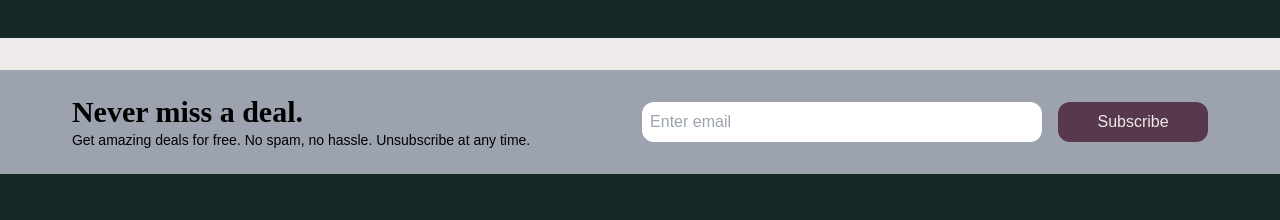
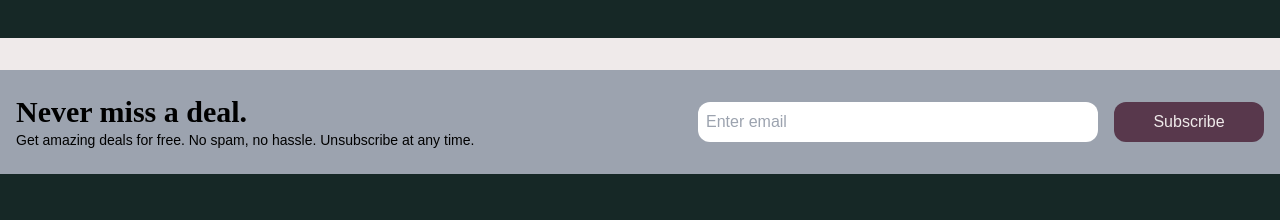
Before and after one commit to jennagmclaughlin/Letties-Nursery, a React (Create React App) app: page /plants in a window 1280 px wide. Shown: the part 1383-1603 px from the top of the page. Built offline with nearby package versions, Linux system fonts and the light colour scheme; no server answers; a web font is replaced by a local one.

Commit message:
Removed page

```diff
--- a/src/App.js
+++ b/src/App.js
@@ -4,7 +4,6 @@ import { Routes, Route, HashRouter } from "react-router-dom";
 // import pages
 import Home from "./Pages/Home";
 import ProductDetails from "./Pages/ProductDetails";
-import About from "./Pages/About";
 import Plants from "./Pages/Plants";
 // import components
 import Footer from "./Components/Footer";
@@ -21,7 +20,6 @@ const App = () => {
             <Routes>
                 <Route path="/" element={<Home />} />
                 <Route path="/product/:id" element={<ProductDetails />} />
-                <Route path="/about" element={<About />} />
                 <Route path="/plants" element={<Plants />} />
             </Routes>
             <Sidebar />
--- a/src/Components/Header.js
+++ b/src/Components/Header.js
@@ -19,11 +19,9 @@ const Header = () => {
                             <Link to={`/plants`}>
                                 <button className="bg-white hover:bg-gray-400 rounded-xl w-[200px] md:w-auto py-2 px-6 transition duration-200">Browse our collection</button>
                             </Link>
-                            <Link to={`/about`}>
-                                <button className="text-gray-400 relative after:bg-gray-400 after:absolute after:h-[1px] after:w-0 after:bottom-0 after:left-0 hover:after:w-full after:transition-all after:duration-200">
-                                    Learn more
-                                </button>
-                            </Link>
+                            <button className="text-gray-400 relative after:bg-gray-400 after:absolute after:h-[1px] after:w-0 after:bottom-0 after:left-0 hover:after:w-full after:transition-all after:duration-200">
+                                Learn more
+                            </button>
                         </div>
                     </div>
                     <img src={Hero} alt="Hero" className="hidden md:block h-[300px] lg:h-full ml-5 lg:ml-0 self-end" />
--- a/src/Pages/About.js
+++ /dev/null
@@ -1,7 +0,0 @@
-import React from "react";
-
-const About = () => {
-    return <div>About</div>;
-};
-
-export default About;
--- a/src/Pages/Home.js
+++ b/src/Pages/Home.js
@@ -61,7 +61,7 @@ const Home = () => {
                 </div>
             </section>
             <section className="bg-gray-400 mt-8">
-                <div className="container mx-auto px-4 py-6 flex flex-col lg:flex-row gap-y-4 lg:gap-y-0 items-center lg:justify-around">
+                <div className="container mx-auto px-4 py-6 flex flex-col lg:flex-row gap-y-4 lg:gap-y-0 items-center lg:justify-between">
                     <div>
                         <h2 className="buenard text-3xl font-bold">Never miss a deal.</h2>
                         <p className="text-sm">Get amazing deals for free. No spam, no hassle. Unsubscribe at any time.</p>
```
